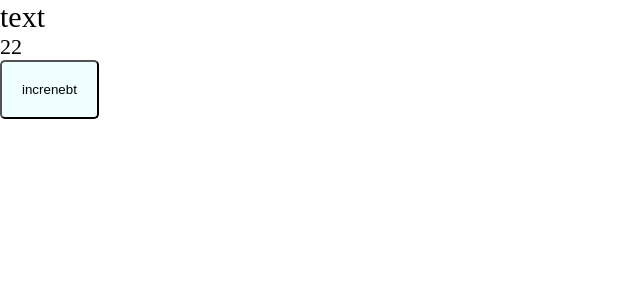
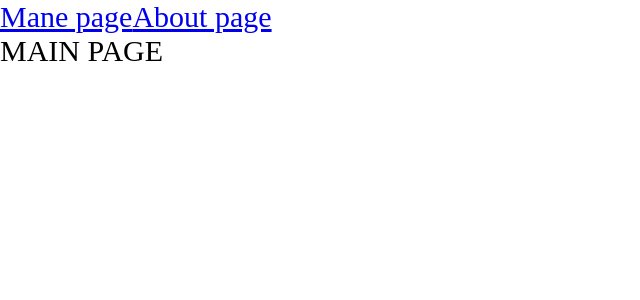
Before and after one commit to vodkamishka/advanced-react, a React app: page / in a window 1280 px wide. Shown: the top 300 px of the page, without its empty margins (0-640 px from the left). Built offline with nearby package versions, Linux system fonts and the light colour scheme.

Commit message:
Добавил роутинг и сплиттинг кода

```diff
--- a/package.json
+++ b/package.json
@@ -15,11 +15,14 @@
     "@types/node": "^20.10.6",
     "@types/react": "^18.2.47",
     "@types/react-dom": "^18.2.18",
+    "@types/react-router-dom": "^5.3.3",
     "@types/webpack": "^5.28.5",
     "@types/webpack-dev-server": "^4.7.2",
     "css-loader": "^6.9.0",
     "html-webpack-plugin": "^5.6.0",
+    "install": "^0.13.0",
     "mini-css-extract-plugin": "^2.7.6",
+    "npm": "^10.2.5",
     "sass": "^1.69.7",
     "sass-loader": "^13.3.3",
     "style-loader": "^3.3.4",
@@ -32,6 +35,7 @@
   },
   "dependencies": {
     "react": "^18.2.0",
-    "react-dom": "^18.2.0"
+    "react-dom": "^18.2.0",
+    "react-router-dom": "^6.21.1"
   }
 }
--- a/src/App.tsx
+++ b/src/App.tsx
@@ -1,11 +1,22 @@
-import Counter from "./components/Counter";
+import { Suspense } from 'react';
 import './index.scss';
+import {Route, Routes, Link} from 'react-router-dom';
+import AboutPage from "./pages/AboutPage/AboutPage";
+import MainPage from "./pages/MainPage/MainPage";
+import {MainPageAsync} from "./pages/MainPage/MainPage.async";
+import {AboutPageAsync} from "./pages/AboutPage/AboutPage.async";
 
 function App() {
     return (
         <div className='app'>
-            text
-            <Counter/>
+            <Link to={"/"}>Mane page</Link>
+            <Link to={"about"}>About page</Link>
+            <Suspense fallback={<div>Loading...</div>}>
+                <Routes>
+                    <Route path={'/about'} element={<AboutPageAsync/>}/>
+                    <Route path={'/'} element={<MainPageAsync/>}/>
+                </Routes>
+            </Suspense>
         </div>
     );
 }
--- a/src/index.tsx
+++ b/src/index.tsx
@@ -1,7 +1,11 @@
 import {render} from 'react-dom';
 import App from "./App";
+import {BrowserRouter} from "react-router-dom";
 
 
 render(
-    <App/>, document.getElementById('root')
+    <BrowserRouter>
+        <App/>
+    </BrowserRouter>
+        ,document.getElementById('root')
 )
--- /dev/null
+++ b/src/pages/AboutPage/AboutPage.async.tsx
@@ -0,0 +1,3 @@
+import {lazy} from "react";
+
+export const AboutPageAsync = lazy(() => import('./AboutPage'));
--- /dev/null
+++ b/src/pages/AboutPage/AboutPage.tsx
@@ -0,0 +1,9 @@
+import React from 'react';
+
+function AboutPage() {
+    return (
+        <div>ABOUT PAGE</div>
+    );
+}
+
+export default AboutPage;
--- /dev/null
+++ b/src/pages/MainPage/MainPage.async.tsx
@@ -0,0 +1,3 @@
+import {lazy} from "react";
+
+export const MainPageAsync = lazy(() => import('./MainPage'));
--- /dev/null
+++ b/src/pages/MainPage/MainPage.tsx
@@ -0,0 +1,9 @@
+import React from 'react';
+
+function MainPage() {
+    return (
+        <div>MAIN PAGE</div>
+    );
+}
+
+export default MainPage;
--- a/tsconfig.json
+++ b/tsconfig.json
@@ -2,7 +2,7 @@
   "compilerOptions": {
     "outDir": "./dist/",
     "noImplicitAny": true,
-    "module": "es6",
+    "module": "esnext",
     // В какую спецификацию компилируемЖ для поддержки большинства браузеров
     "target": "es5",
     "jsx": "react-jsx",
```
Also changed, not shown: 1 other file (tests, documents, lock files or other folders).
